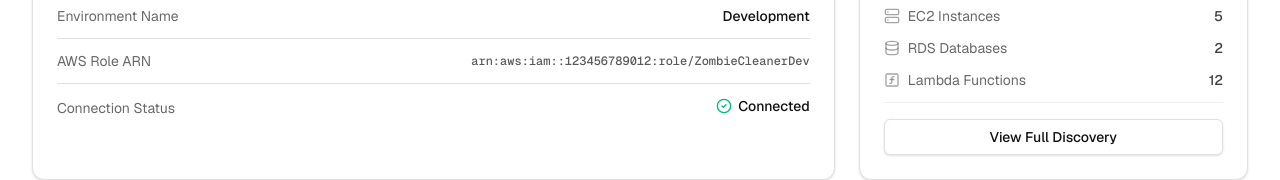
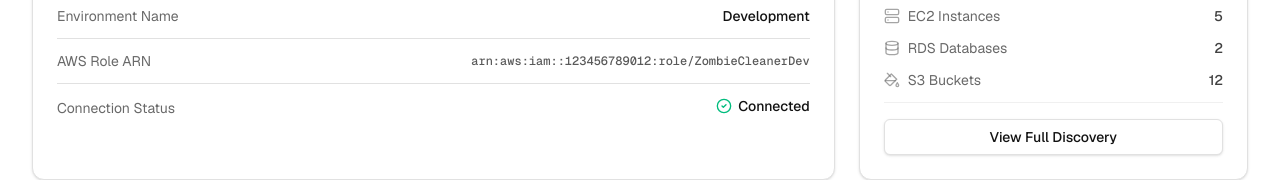
Before and after one commit to zombie-cleaner/zombie-cleaner-web, a Next.js app: page /environment/env-1 in a window 1280 px wide. Shown: the part 310-490 px from the top of the page. Built offline with nearby package versions, Linux system fonts and the light colour scheme; no server answers.

Commit message:
feat: s3 bucket list

```diff
--- a/components/environment/environment-detail.tsx
+++ b/components/environment/environment-detail.tsx
@@ -17,6 +17,7 @@ import {
   Database,
   FunctionSquare,
   Clock,
+  PaintBucket,
 } from "lucide-react";
 import Link from "next/link";
 import { useEnvironments } from "@/hooks/use-environments";
@@ -29,6 +30,24 @@ interface EnvironmentDetailProps {
 export function EnvironmentDetail({ environmentId }: EnvironmentDetailProps) {
   const { environments } = useEnvironments();
   const environment = environments.find((env) => env.id === environmentId);
+
+  const resources = [
+    {
+      label: "EC2 Instances",
+      value: "5",
+      icon: <Server className="h-4 w-4 text-muted-foreground/60" />,
+    },
+    {
+      label: "RDS Databases",
+      value: "2",
+      icon: <Database className="h-4 w-4 text-muted-foreground/60" />,
+    },
+    {
+      label: "S3 Buckets",
+      value: "12",
+      icon: <PaintBucket className="h-4 w-4 text-muted-foreground/60" />,
+    },
+  ];
 
   if (!environment) {
     return (
@@ -112,23 +131,14 @@ export function EnvironmentDetail({ environmentId }: EnvironmentDetailProps) {
           </CardHeader>
 
           <CardContent className="space-y-3">
-            <ResourceStat
-              label="EC2 Instances"
-              value="5"
-              icon={<Server className="h-4 w-4 text-muted-foreground/60" />}
-            />
-            <ResourceStat
-              label="RDS Databases"
-              value="2"
-              icon={<Database className="h-4 w-4 text-muted-foreground/60" />}
-            />
-            <ResourceStat
-              label="Lambda Functions"
-              value="12"
-              icon={
-                <FunctionSquare className="h-4 w-4 text-muted-foreground/60" />
-              }
-            />
+            {resources.map((resource) => (
+              <ResourceStat
+                key={resource.label}
+                label={resource.label}
+                value={resource.value}
+                icon={resource.icon}
+              />
+            ))}
 
             <div className="pt-4 border-t border-border/50">
               <Link href={`/environment/${environmentId}/discovery`}>
```
